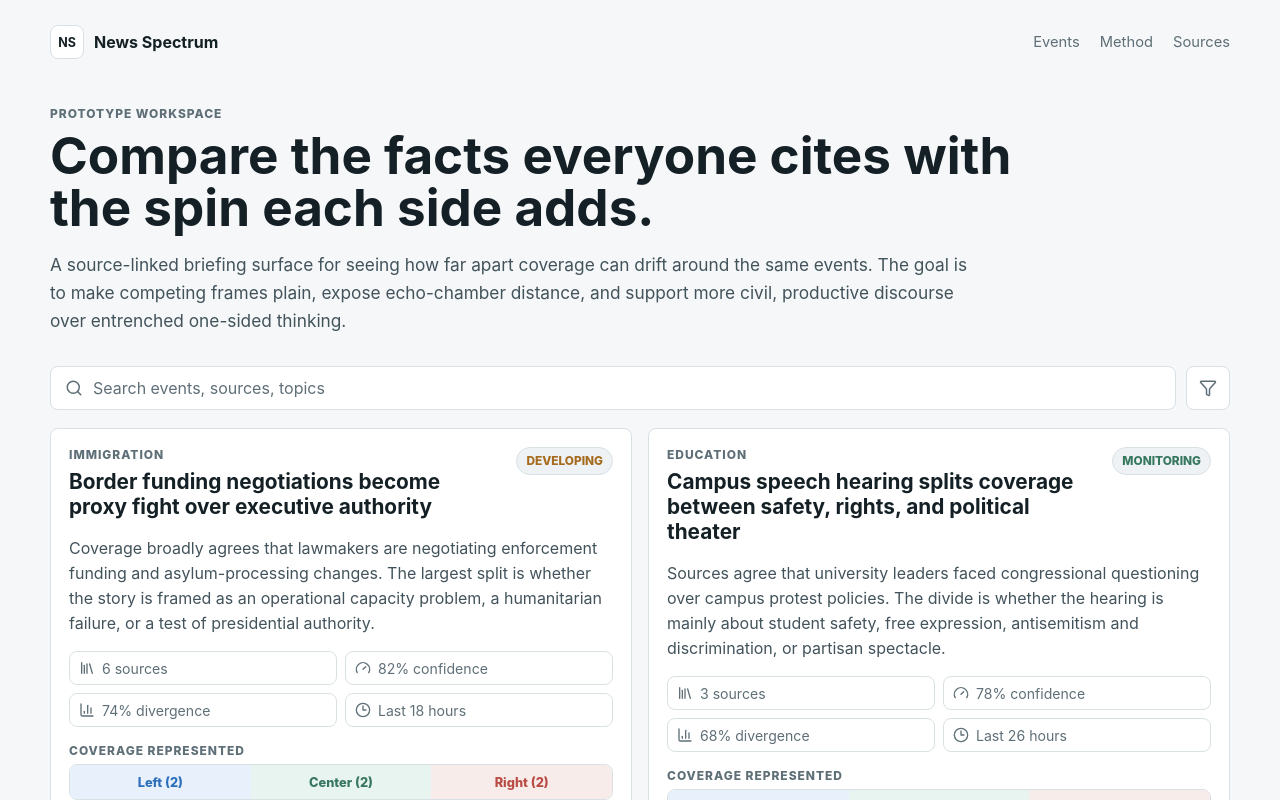
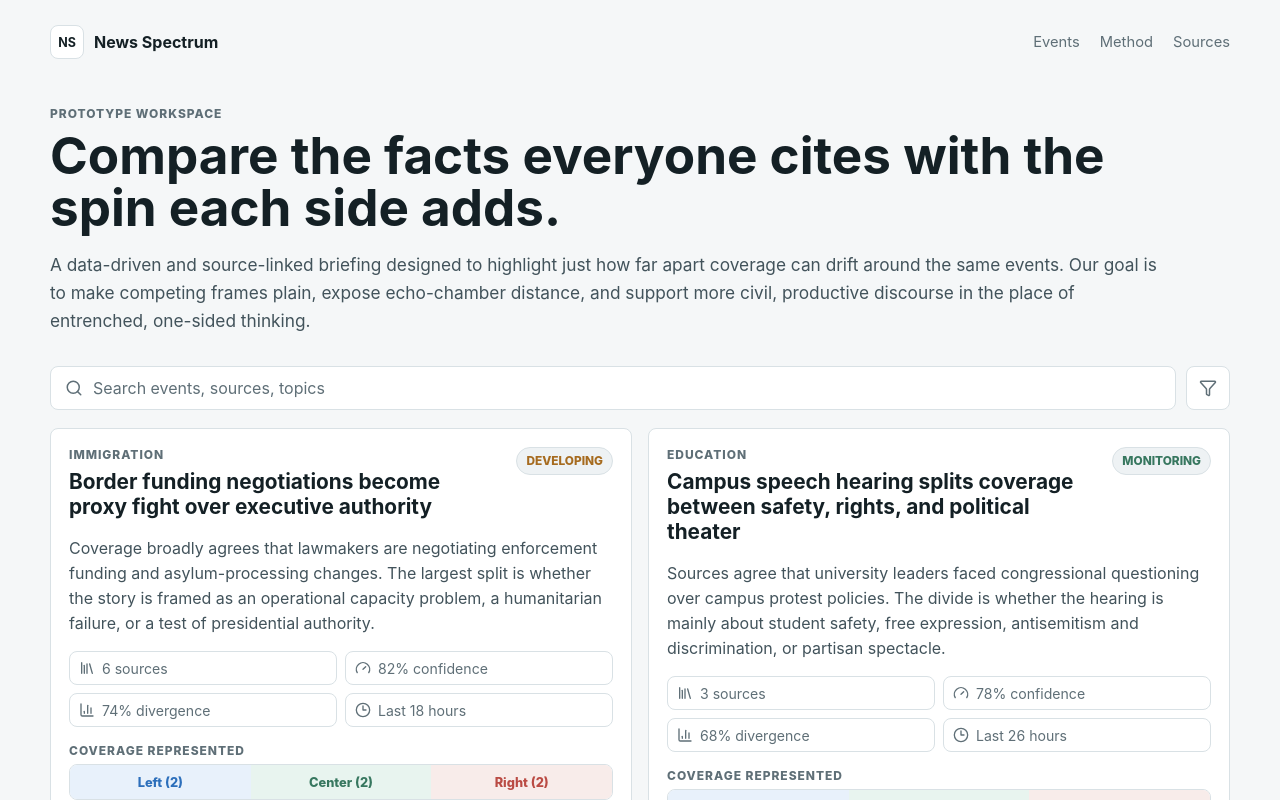
Before and after one commit to mcjilton/news-spectrum, a Next.js app: page / in a window 1280 px wide. Shown: the top 800 px of the page. Built offline with nearby package versions, Linux system fonts and the light colour scheme; no server answers.

Commit message:
Expand homepage hero text

```diff
--- a/app/page.tsx
+++ b/app/page.tsx
@@ -50,10 +50,11 @@ export default async function HomePage() {
           <p className="eyebrow">Prototype workspace</p>
           <h1>Compare the facts everyone cites with the spin each side adds.</h1>
           <p className="lede">
-            A source-linked briefing surface for seeing how far apart coverage can
-            drift around the same events. The goal is to make competing frames
-            plain, expose echo-chamber distance, and support more civil,
-            productive discourse over entrenched one-sided thinking.
+            A data-driven and source-linked briefing designed to highlight just
+            how far apart coverage can drift around the same events. Our goal is
+            to make competing frames plain, expose echo-chamber distance, and
+            support more civil, productive discourse in the place of entrenched,
+            one-sided thinking.
           </p>
         </div>
       </section>
--- a/app/styles.css
+++ b/app/styles.css
@@ -106,15 +106,15 @@ button {
 }
 
 .heroCopy {
-  max-width: 980px;
+  max-width: 100%;
 }
 
 .hero .heroCopy h1 {
-  max-width: 980px;
+  max-width: 1120px;
 }
 
 .hero .lede {
-  max-width: 920px;
+  max-width: 1120px;
 }
 
 .detailHero h1 {
```
